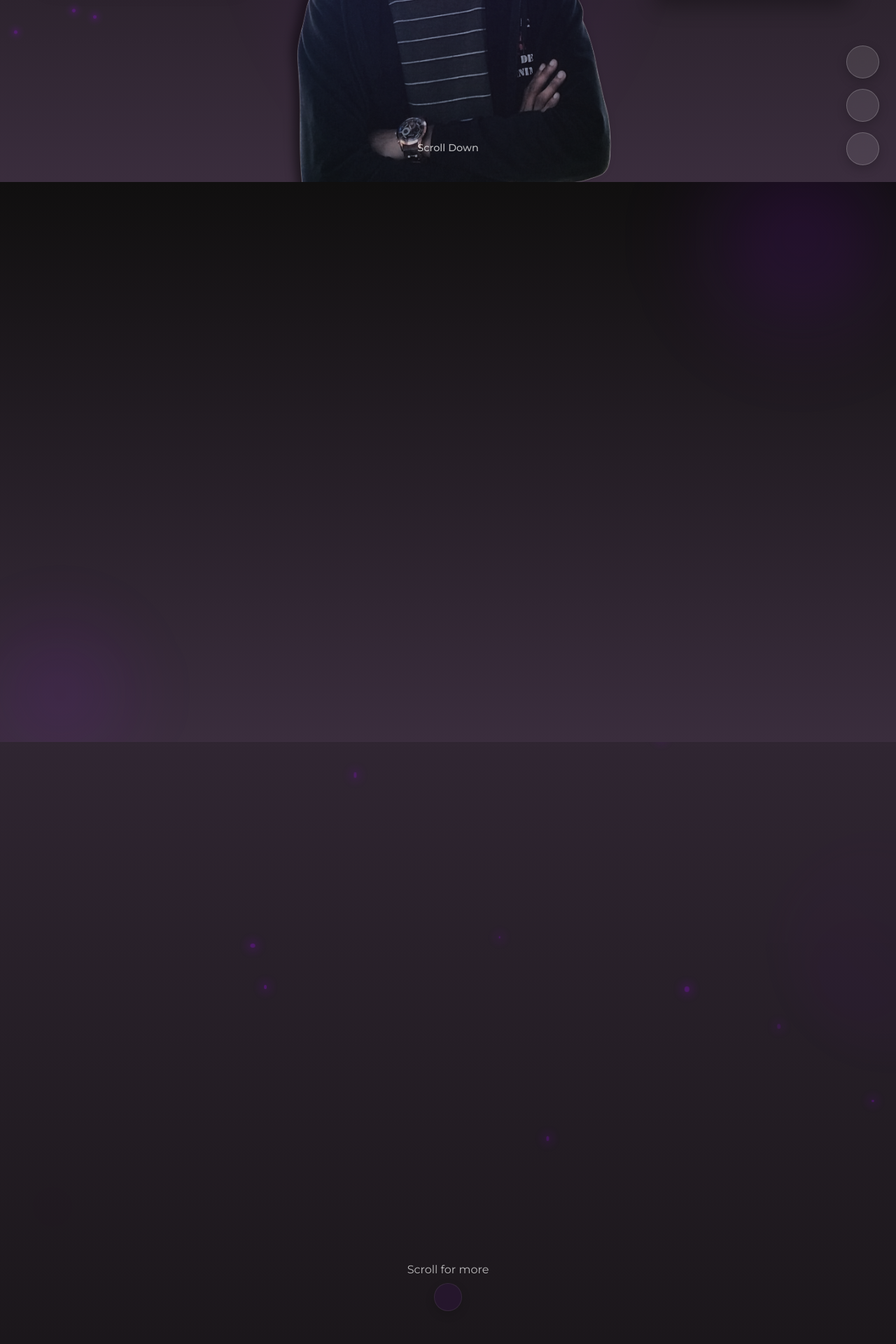
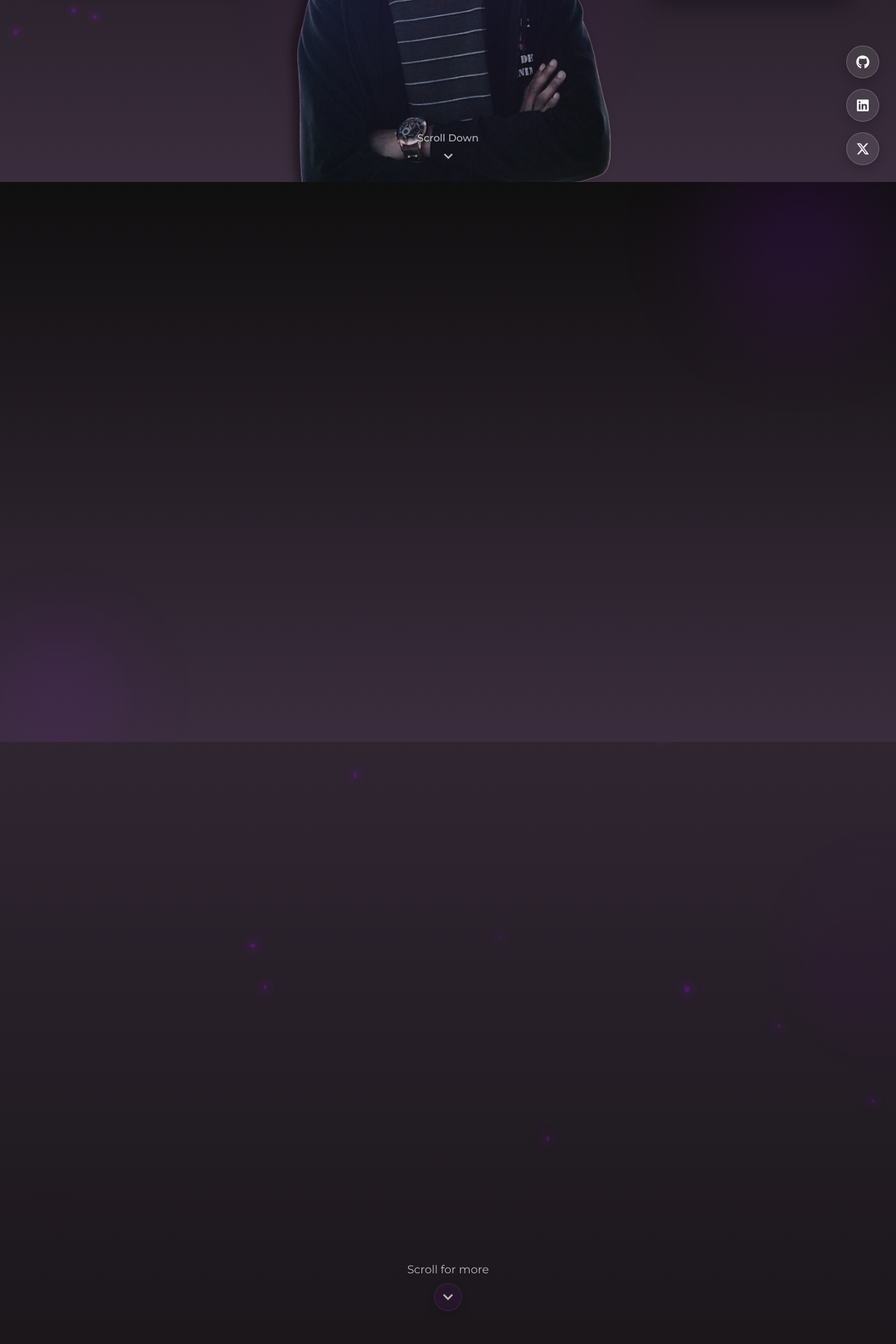
Before and after one commit to yasirakhlaque/React-Portfolio, a React (Vite) app: page / in a window 1280 px wide. Shown: the part 540-2460 px from the top of the page at 70% size. Built offline with nearby package versions, Linux system fonts and the light colour scheme; a web font is replaced by a local one.

Commit message:
Updated Icons

```diff
--- a/src/components/About.jsx
+++ b/src/components/About.jsx
@@ -1,6 +1,8 @@
 import '../styles/About.css'
 import { useContext } from 'react';
 import { ThemeContext } from '../App';
+// React Icons imports
+import { FaLinkedin, FaGithub, FaEnvelope } from 'react-icons/fa';
 
 export default function About() {
     const { theme } = useContext(ThemeContext);
@@ -32,13 +34,13 @@ export default function About() {
 
                     <div className="about-social">
                         <a href="https://www.linkedin.com/in/yasirakhlaque" target="_blank" rel="noopener noreferrer">
-                            <i className="fa-brands fa-linkedin"></i>
+                            <FaLinkedin />
                         </a>
                         <a href="https://github.com/yasirakhlaque" target="_blank" rel="noopener noreferrer">
-                            <i className="fa-brands fa-github"></i>
+                            <FaGithub />
                         </a>
                         <a href="mailto:akhlaqueyasir28@gmail.com">
-                            <i className="fa-solid fa-envelope"></i>
+                            <FaEnvelope />
                         </a>
                     </div>
 
--- a/src/components/Contact.jsx
+++ b/src/components/Contact.jsx
@@ -1,6 +1,9 @@
 import '../styles/Contact.css'
 import { useContext } from 'react';
 import { ThemeContext } from '../App';
+// React Icons imports
+import { FaLinkedin, FaGithub } from 'react-icons/fa';
+import { FaXTwitter } from 'react-icons/fa6';
 
 export default function Contact() {
     const { theme, toggleTheme } = useContext(ThemeContext);
@@ -25,9 +28,9 @@ export default function Contact() {
                     <button type="submit">Submit</button>
                 </form>
                 <div className="social">
-                    <a href="https://www.linkedin.com/in/yasir-akhlaque-9a896b302/"><i className="fa-brands fa-linkedin"></i></a>
-                    <a href="https://x.com/___Yas_bytes_"><i className="fa-brands fa-x-twitter"></i></a>
-                    <a href="https://github.com/yasirakhlaque"><i className="fa-brands fa-github"></i></a>
+                    <a href="https://www.linkedin.com/in/yasir-akhlaque-9a896b302/"><FaLinkedin /></a>
+                    <a href="https://x.com/___Yas_bytes_"><FaXTwitter /></a>
+                    <a href="https://github.com/yasirakhlaque"><FaGithub /></a>
                 </div>
             </div>
         </>
--- a/src/components/LandingPage.jsx
+++ b/src/components/LandingPage.jsx
@@ -1,6 +1,9 @@
 import '../styles/LandingPage.css';
 import { useContext, useEffect, useState, useRef } from 'react';
 import { ThemeContext } from '../App';
+// React Icons imports
+import { FaGithub, FaLinkedin, FaChevronDown } from 'react-icons/fa';
+import { FaXTwitter } from 'react-icons/fa6';
 
 const LandingPage = () => {
   const { theme } = useContext(ThemeContext);
@@ -113,14 +116,14 @@ const LandingPage = () => {
         </div>
 
         <div className="social-links">
-          <a href="https://github.com/yasirakhlaque" className="social-link"><i className="fab fa-github"></i></a>
-          <a href="https://www.linkedin.com/in/yasirakhlaque" className="social-link"><i className="fab fa-linkedin"></i></a>
-          <a href="https://x.com/___Yas_bytes_" className="social-link"><i className="fab fa-twitter"></i></a>
+          <a href="https://github.com/yasirakhlaque" className="social-link"><FaGithub /></a>
+          <a href="https://www.linkedin.com/in/yasirakhlaque" className="social-link"><FaLinkedin /></a>
+          <a href="https://x.com/___Yas_bytes_" className="social-link"><FaXTwitter /></a>
         </div>
 
         <div className="scroll-indicator">
           <span>Scroll Down</span>
-          <i className="fas fa-chevron-down"></i>
+          <FaChevronDown />
         </div>
       </div>
     </div>
--- a/src/components/Project.jsx
+++ b/src/components/Project.jsx
@@ -2,6 +2,8 @@ import '../styles/Project.css'
 import ProjectCard from './ProjectCard'
 import { useContext, useState, useRef, useEffect } from 'react';
 import { ThemeContext } from '../App';
+// React Icons imports
+import { FaReact, FaRobot, FaUser, FaChevronDown } from 'react-icons/fa';
 
 export default function Project() {
     const { theme } = useContext(ThemeContext);
@@ -25,7 +27,7 @@ export default function Project() {
 
     const projects = [
         {
-            icon: "fa-brands fa-react",
+            icon: FaReact,
             name: "React E-Commerce",
             about: "Developed a fully functional e-commerce platform using React.js with features like cart management, dynamic UI, and state management using Context API and reducers.",
             link: "https://react-e-commerce-kappa-six.vercel.app/",
@@ -33,7 +35,7 @@ export default function Project() {
             technologies: ["React.js", "Context API", "Dynamic UI"]
         },
         {
-            icon: "fa-solid fa-robot",
+            icon: FaRobot,
             name: "Doraemon Bot",
             about: "Built a Doraemon-themed chatbot using React.js and Gemini API with an engaging UI for interactive conversations and responsive design for cross-device compatibility.",
             link: "https://doraemon-bot.vercel.app/",
@@ -41,7 +43,7 @@ export default function Project() {
             technologies: ["React.js", "GeminiAPI", "Responsive Design"]
         },
         {
-            icon: "fa-solid fa-user",
+            icon: FaUser,
             name: "Personal Portfolio",
             about: "Developed a fully responsive portfolio using React.js with AOS (Animate On Scroll) library for better UX and user-friendly interface to showcase skills and projects.",
             link: "#",
@@ -121,7 +123,7 @@ export default function Project() {
             <div className="scroll-more">
                 <span>Scroll for more</span>
                 <div className="scroll-arrow">
-                    <i className="fa-solid fa-chevron-down"></i>
+                    <FaChevronDown />
                 </div>
             </div>
 
--- a/src/components/ProjectCard.jsx
+++ b/src/components/ProjectCard.jsx
@@ -1,8 +1,10 @@
 import "../styles/ProjectCard.css";
 import { useContext } from "react";
 import { ThemeContext } from "../App";
+// React Icons imports
+import { FaGithub, FaArrowUpRightFromSquare } from 'react-icons/fa6';
 
-export default function ProjectCard({ icon, name, about, technologies, link, github, ...props }) {
+export default function ProjectCard({ icon: IconComponent, name, about, technologies, link, github, ...props }) {
     const { theme } = useContext(ThemeContext);
 
     return (
@@ -12,7 +14,7 @@ export default function ProjectCard({ icon, name, about, technologies, link, git
             data-aos-duration="800"
         >
             <div className="project-content">
-                <div className="project-icon"><i className={`${icon}`}></i></div>
+                <div className="project-icon"><IconComponent /></div>
                 <div className="project-name">{name}</div>
                 <p className="project-card-para">{about}</p>
 
@@ -27,7 +29,7 @@ export default function ProjectCard({ icon, name, about, technologies, link, git
 
             {github && (
                 <a href={github} target="_blank" rel="noopener noreferrer" className="github-btn" title="View Code on GitHub">
-                    <i className="fa-brands fa-github"></i>
+                    <FaGithub />
                 </a>
             )}
 
@@ -35,7 +37,7 @@ export default function ProjectCard({ icon, name, about, technologies, link, git
                 <a href={link} target="_blank" rel="noopener noreferrer">
                     <button className="project-link-btn">
                         Visit
-                        <i className="fa-solid fa-arrow-up-right-from-square"></i>
+                        <FaArrowUpRightFromSquare />
                     </button>
                 </a>
             </div>
```
